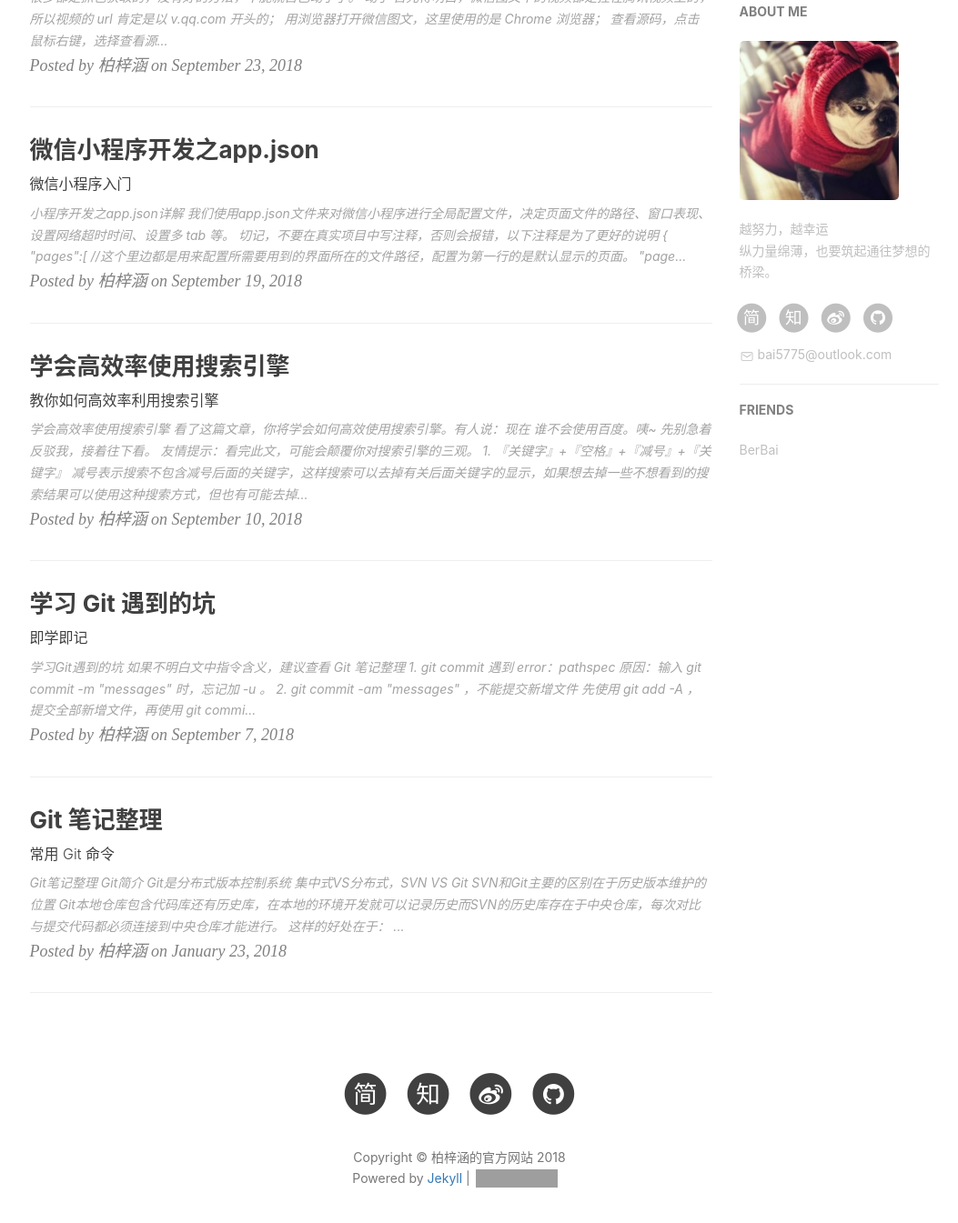
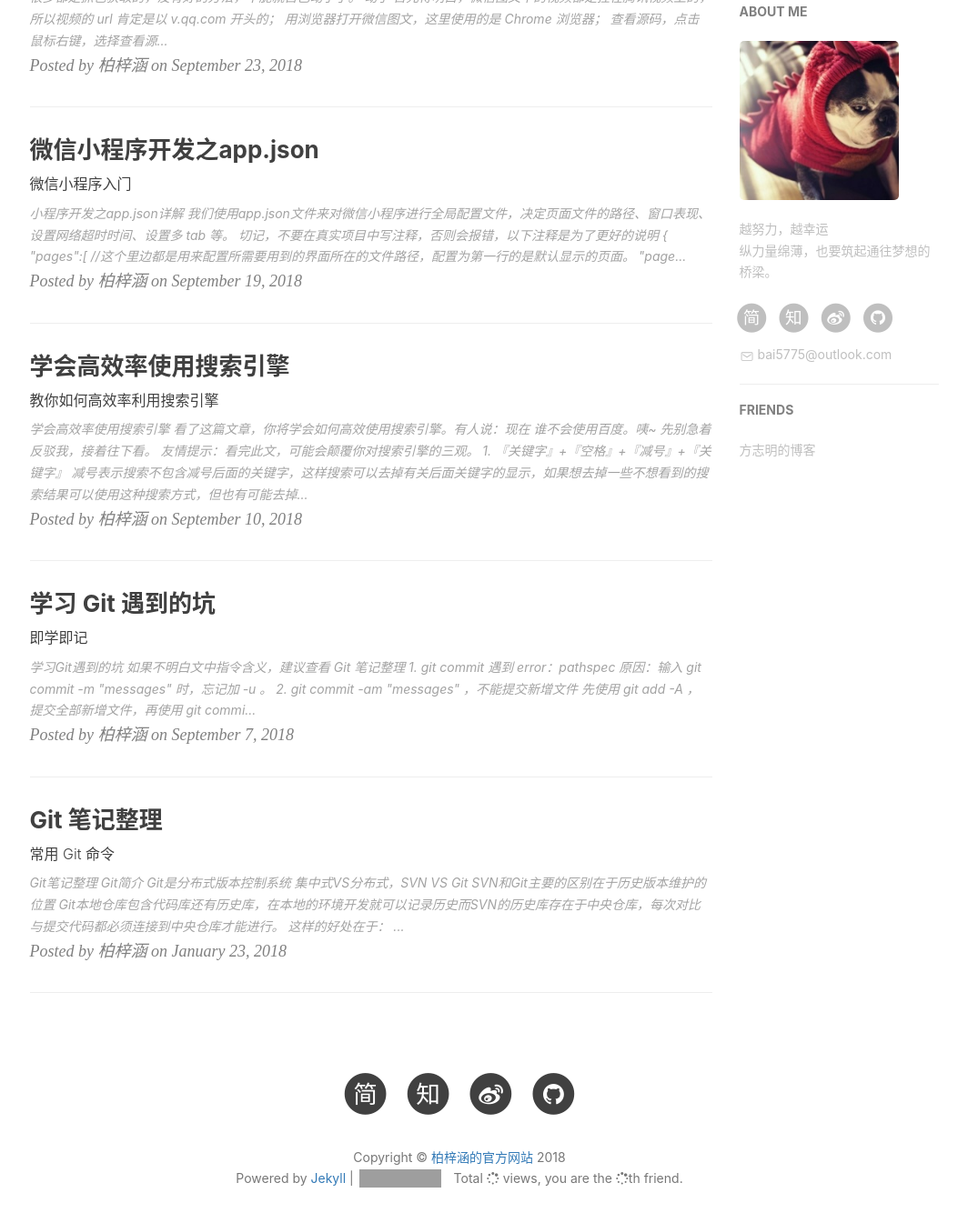
Before and after one commit to BerBai/blog-old, a Jekyll site: the page built from index.html, in a window 1280 px wide and 1400 px high, scrolled down 581 px. Shown: the top 1345 px of the window at 91% size, without its empty margins (135-1188 px from the left). Built offline with Jekyll 4.4.1, drawn with Linux system fonts in a browser that asks for light colours; nearby versions of some CDN libraries; the list of posts is cut into pages by our own code; comment, search, counter and statistics services are not loaded; grey boxes are pictures that could not be loaded.

Commit message:
add Access statistics

```diff
--- a/_config.yml
+++ b/_config.yml
@@ -107,7 +107,7 @@ friends: [
     #    title: "name",
     #    href: "http://..."
     #},{
-        title: "BerBai",
-        href: "https://baizihan.top"
+        title: "方志明的博客",
+        href: "https://www.fangzhipeng.com/"
     }
 ]
--- a/_includes/footer.html
+++ b/_includes/footer.html
@@ -103,14 +103,16 @@
                     {% endif %}
                 </ul>
                 <p class="copyright text-muted">
-                    Copyright &copy; {{ site.title }} {{ site.time | date: '%Y' }}
+                    Copyright &copy; <a href="{{site.github_repo}}">{{ site.title }}</a> {{ site.time | date: '%Y' }}
                     <br>
-                    Powered by <a href="{{ site.github_repo }}">Jekyll</a> |
+                    <!--if target to Github, set href="{{site.github_repo}}"-->
+                    Powered by <a href="https://jekyllrb.com/">Jekyll</a> |
                     <iframe
                         style="margin-left: 2px; margin-bottom:-5px;"
                         frameborder="0" scrolling="0" width="100px" height="20px"
                         src="https://ghbtns.com/github-btn.html?user={{ site.github_username }}&repo={{ site.github_username }}.github.io&type=star&count=true" >
                     </iframe>
+                    Total <span id="busuanzi_value_site_pv"><i class="fa fa-spinner"></i></span> views, you are the <span id="busuanzi_value_site_uv"><i class="fa fa-spinner"></i></span>th friend.
                 </p>
             </div>
         </div>
@@ -156,6 +158,13 @@
       s.parentNode.insertBefore(o, s);
     }
 </script>
+
+<!--网站阅读统计数  引入busuanzi.js-->
+<script async src="//busuanzi.ibruce.info/busuanzi/2.3/busuanzi.pure.mini.js">
+</script>
+
+<!--引入font-awesome字体-->
+<link rel="stylesheet" href="//maxcdn.bootstrapcdn.com/font-awesome/4.3.0/css/font-awesome.min.css">
 
 <!--
      Because of the native support for backtick-style fenced code blocks
```
